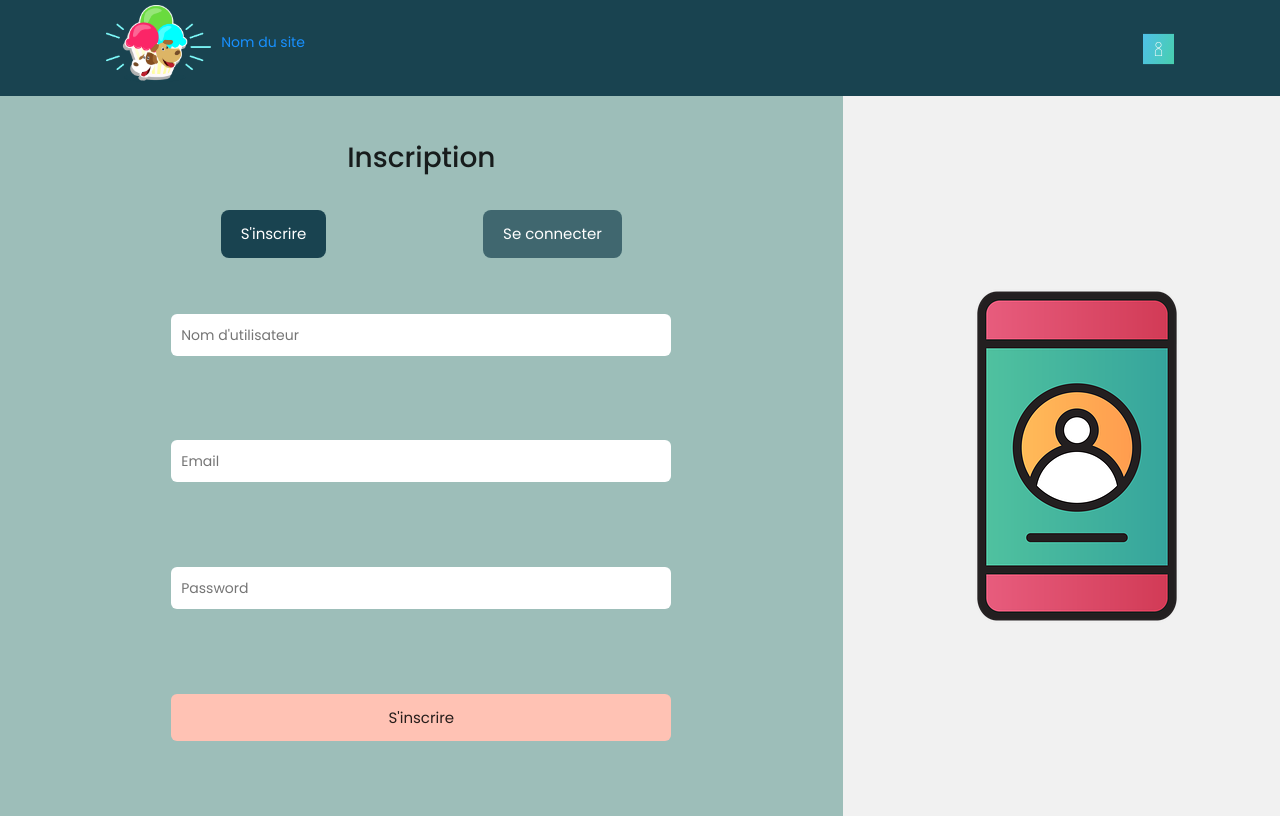
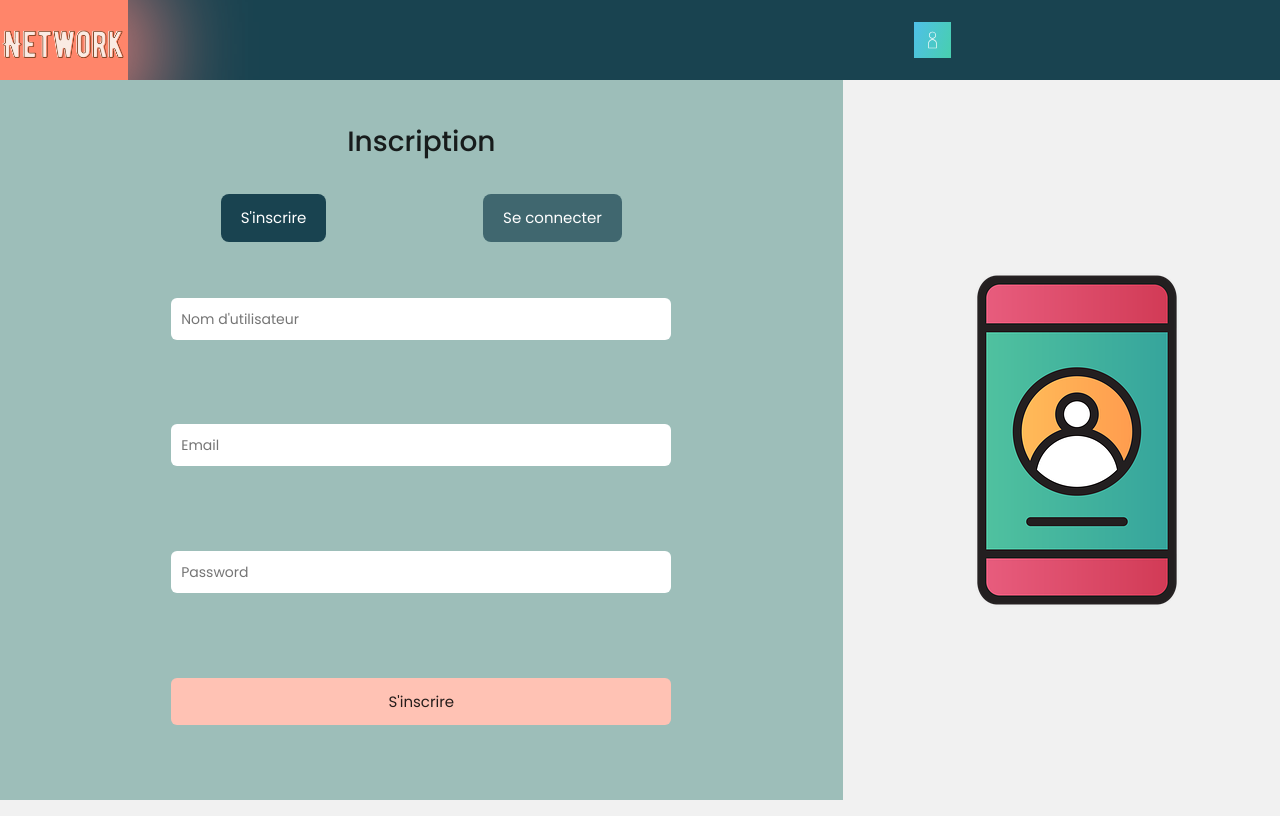
Before and after one commit to SerylLns/MERN-SocialNet, a React (Create React App) app in the folder client/: page /profil in a window 1280 px wide. Shown: the top 816 px of the page. Built offline with nearby package versions, Linux system fonts and the light colour scheme; no server answers; a web font is replaced by a local one.

Commit message:
Application finish for the moment

```diff
--- a/client/src/Components/FriendsHint.js
+++ b/client/src/Components/FriendsHint.js
@@ -20,6 +20,7 @@ const FriendsHint = () => {
         ) {
           return array.push(user._id);
         }
+        return null;
       });
       array.sort(() => 0.5 - Math.random());
       array.length = 3;
--- a/client/src/Components/Navbar.js
+++ b/client/src/Components/Navbar.js
@@ -1,6 +1,6 @@
 import React, { useContext } from "react";
 import { NavLink } from "react-router-dom";
-import dogLogo from "../assets/images/logo-dog.png";
+import dogLogo from "../assets/images/Network.png";
 import { UidContext } from "./AppContext";
 import LoginImg from '../assets/images/loggin.svg';
 import Logout from "./Log/Logout";
@@ -14,7 +14,6 @@ const Navbar = () => {
         <div className='logo'>
         <NavLink exact to="/">
           <img src={dogLogo} alt="logo Chien" />
-          Nom du site
         </NavLink>
         </div>
       {uid ? (
--- a/client/src/Components/Trends.js
+++ b/client/src/Components/Trends.js
@@ -48,7 +48,7 @@ const Trends = () => {
                           usersData &&
                           usersData
                             .map((user) => {
-                              if (user._id === post.id) {
+                              if (user._id === post.posterId) {
                                 return user.picture;
                               } else return null;
                             })
--- a/client/src/index.js
+++ b/client/src/index.js
@@ -4,7 +4,6 @@ import App from './App';
 import { Provider } from "react-redux";
 import { applyMiddleware, createStore } from 'redux';
 import thunk from 'redux-thunk';
-import logger from 'redux-logger';
 import rootReducer from './reducers';
 import { getAllUsers } from './actions/users.actions';
 import { getPost } from './actions/post.action';
--- a/client/src/styles/components/navbar.scss
+++ b/client/src/styles/components/navbar.scss
@@ -2,52 +2,55 @@
   width: 100vw;
   position: sticky;
   top: 0;
-  height: 12vh;
+  height: 10vh;
   background-color: #194350;
   z-index: 10;
   display: flex;
-  justify-content: space-around;
   .logo{
     height: 100%;
     margin: 0;
     width: 40%;
+    overflow-y: hidden;
+    img{
+      height: 160%;
+      margin-top: -15px;
+      box-shadow: 20px 0 100px $dark-saumon;
+      cursor: pointer;
+    }
   }
   h2{
     height: 50%;
     margin: auto;
   }
-  img{
-    height: 80%;
-    margin: 5px 10px;
-    cursor: pointer;
-  }
   ul{
     display: flex;
     height: 100%;
-    width: 30vw;
+    width: 100%;
     justify-content: space-around;
     align-items: center;
+
     li{
       width: 100%;
       display: flex;
       justify-content: flex-end;
       img{
-        float: right;
-        width: 20%;
+        width: 10%;
+        margin-left: auto;
+        margin-right: 5vw;
       }
       a{
         width: 80%;
         h5{
+          margin-top: 10px;
+          font-family: "Indie Flower";
+          color: $saumon;
+          font-size: 33px;
+          letter-spacing: 2px;
+          font-weight: 600;
+          text-align: center;
           width: 100%;
         }
       }
     }
   }
 }
-
-// .connex{
-//   display: flex;
-//   align-items: center;
-//   // justify-content: space-between;
-//   // width: 3vw;
-// }
--- a/client/src/styles/components/trending.scss
+++ b/client/src/styles/components/trending.scss
@@ -24,6 +24,11 @@
         border-radius: 16px;
         width: 80%;
       }
+      iframe{
+        width: 80%;
+        height: 50px;
+        border-radius: 8px;
+      }
     }
   }
   .trend-content{
```
Also changed, not shown: client/src/assets/images/Network.png (added), 1 other file (tests, documents, lock files or other folders).
